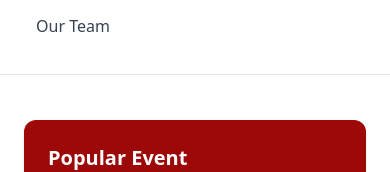
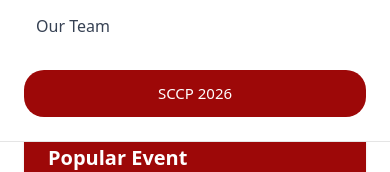
Before and after one commit to Indocor-ITS/indocor-fe, a Next.js app: page / in a window 390 px wide. Both pictures are taken after a click on the button "Toggle menu". Shown: the part 259-431 px from the top of the page. Built offline with nearby package versions, Linux system fonts and the light colour scheme; no server answers; a web font is replaced by a local one.

Commit message:
nampilin button sccp at mobile

```diff
--- a/components/Navbar.tsx
+++ b/components/Navbar.tsx
@@ -128,13 +128,13 @@ export default function Navbar() {
                   {link.name}
                 </Link>
               ))}
-              {/* <Link
-                href="/register-iccp"
+              <Link
+                href="/register-sccp"
                 onClick={() => setIsOpen(false)}
                 className="mt-4 w-full text-center bg-[#9D0808] hover:bg-red-800 text-white px-6 py-3 rounded-[20px] font-medium text-[15px] transition-colors"
               >
                 SCCP 2026
-              </Link> */}
+              </Link>
             </div>
           </motion.div>
         )}
```
